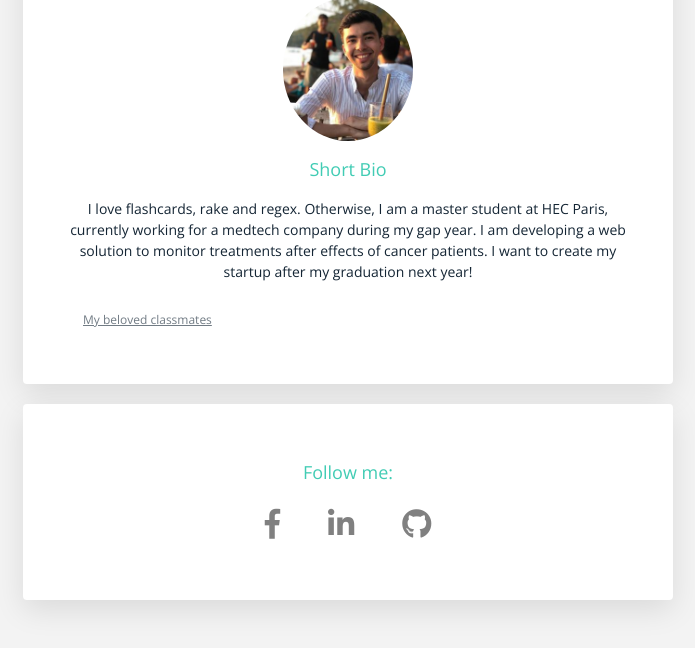
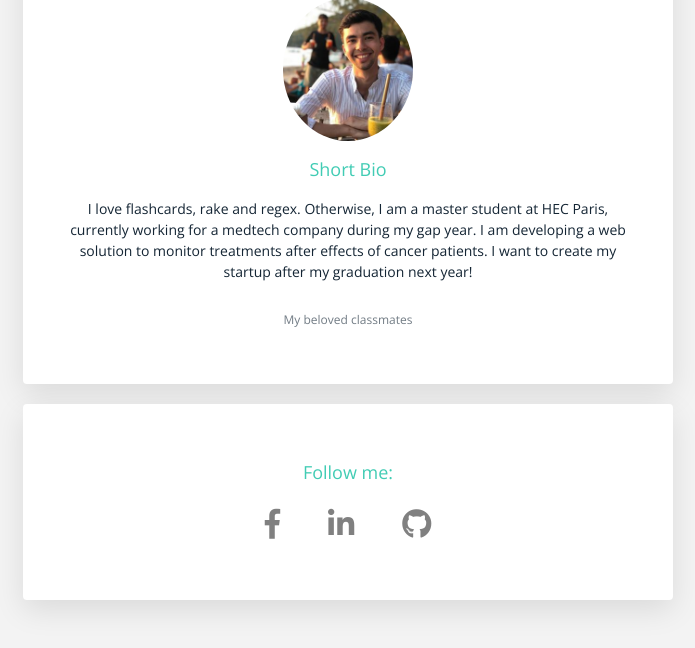
Before and after one commit to ad6ellam/profile, a plain HTML site: page index.html in a window 1280 px wide. Shown: the part 130-778 px from the top of the page, without its empty margins (292-987 px from the left). Drawn offline with nearby package versions, Linux system fonts and the light colour scheme.

Commit message:
Make my style prettier

```diff
--- a/style.css
+++ b/style.css
@@ -60,15 +60,17 @@ p {
   padding: 15px 20px;
   font-weight: lighter;
   opacity: 0.6;
-  display: flex;
+  display: inline-block;
   font-size: 12px;
+  text-decoration: none;
+  text-align: center;
 }
 
 .btn-grey:hover {
   opacity: 1;
   text-decoration: none;
   background-color: 142534;
-  color:red;
+  color:white;
 }
 
 .list-inline > li {
```
